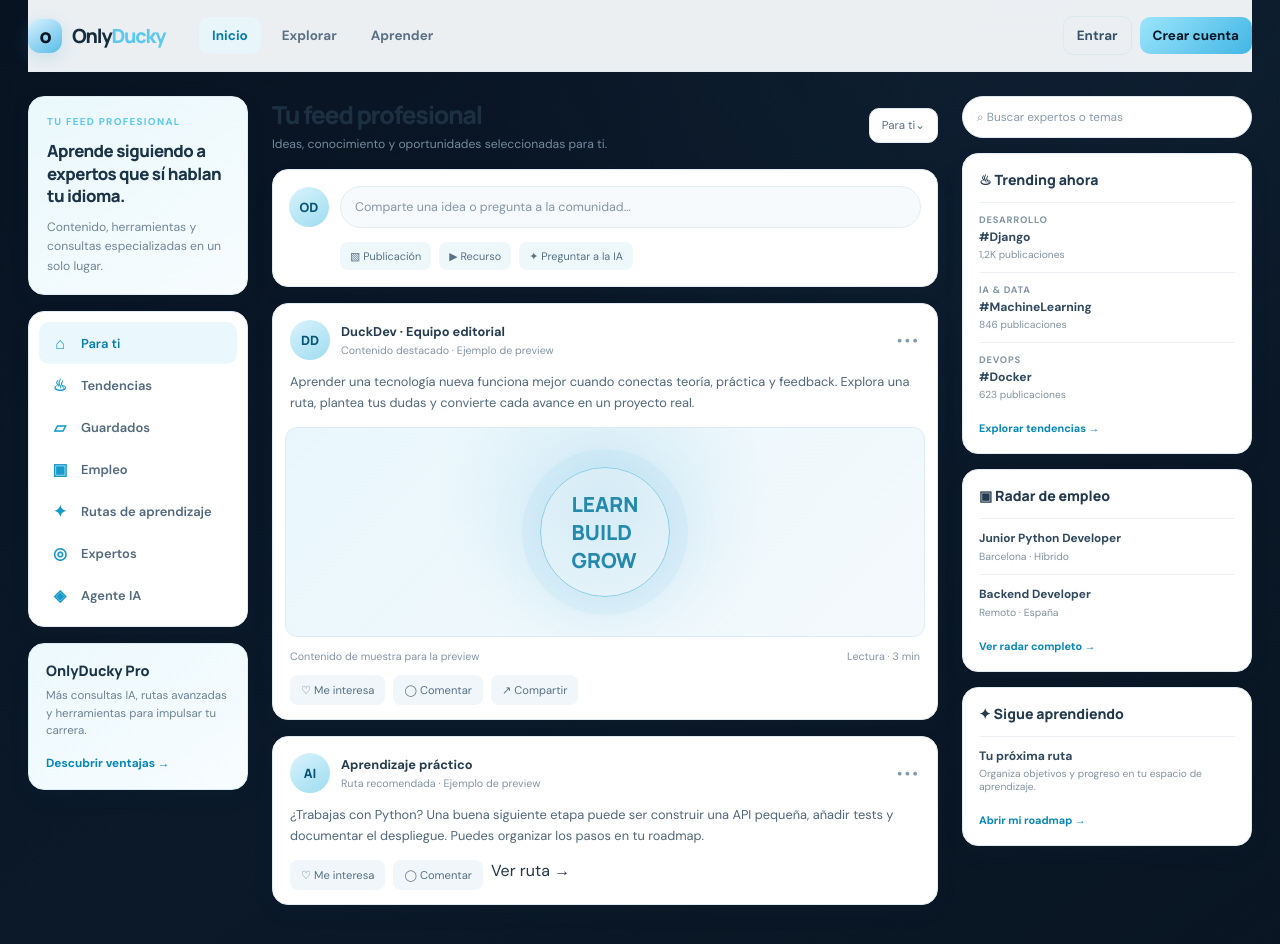
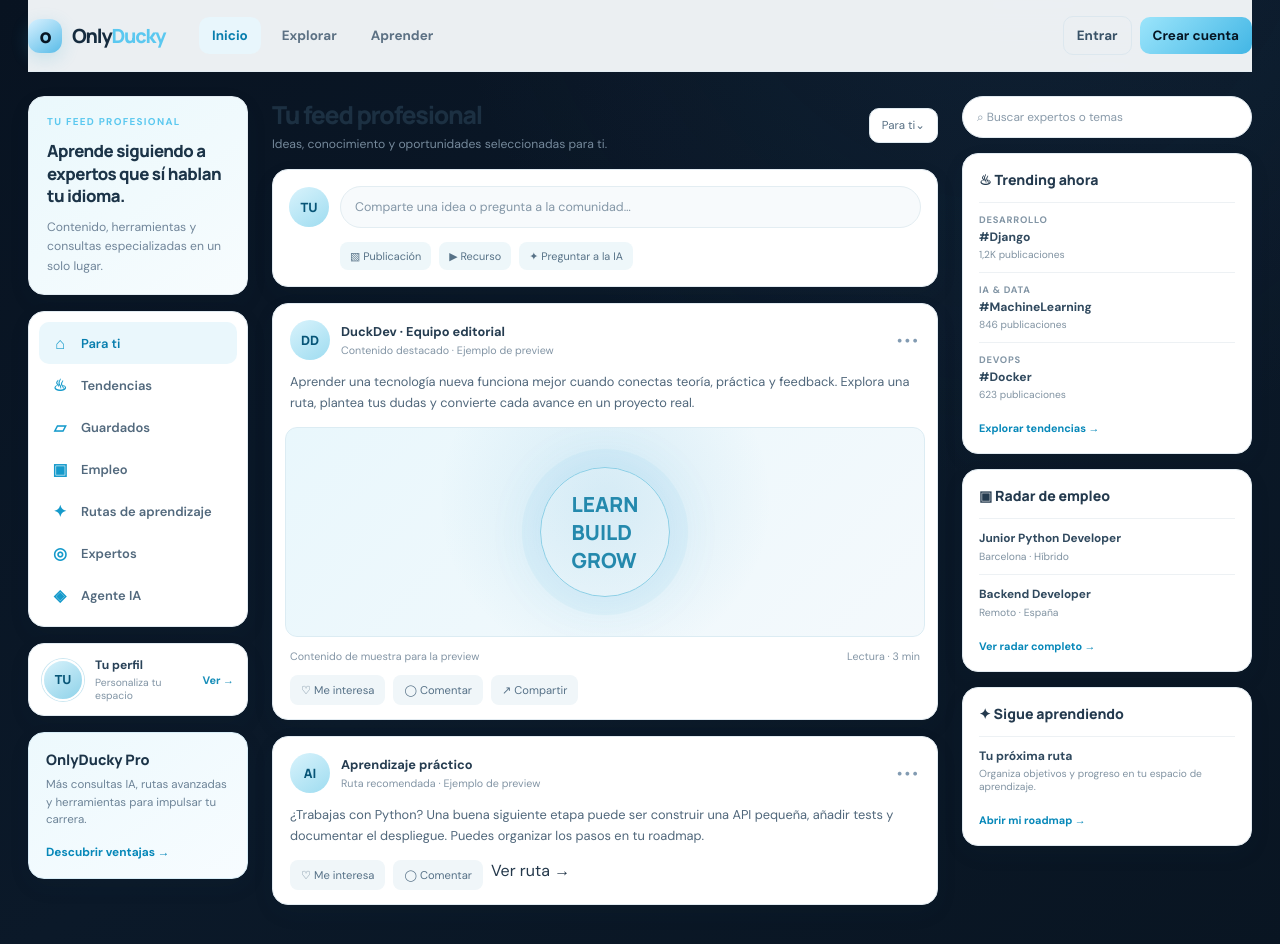
Before and after one commit to CWM-du/OnlyDucks, a Next.js app: page / in a window 1280 px wide. Shown: the top 944 px of the page. Built offline with nearby package versions, Linux system fonts and the light colour scheme.

Commit message:
feat: add user profile and avatar to feed sidebar

```diff
--- a/src/app/page.tsx
+++ b/src/app/page.tsx
@@ -53,6 +53,11 @@ export default function HomePage() {
               </Link>
             ))}
           </nav>
+          <section className="od-sidebar-card od-profile-card" aria-label="Mi perfil">
+            <span className="od-profile-avatar" aria-label="Avatar de usuario">TU</span>
+            <div className="od-profile-meta"><strong>Tu perfil</strong><span>Personaliza tu espacio</span></div>
+            <Link className="od-profile-link" href="/profile" aria-label="Abrir mi perfil">Ver →</Link>
+          </section>
           <section className="od-sidebar-card od-pro-card">
             <strong>OnlyDucky Pro</strong>
             <p>Más consultas IA, rutas avanzadas y herramientas para impulsar tu carrera.</p>
@@ -68,7 +73,7 @@ export default function HomePage() {
 
           <section className="od-composer" aria-label="Crear publicación">
             <div className="od-composer-top">
-              <span className="od-avatar">OD</span>
+              <span className="od-avatar">TU</span>
               <div className="od-composer-prompt">Comparte una idea o pregunta a la comunidad…</div>
             </div>
             <div className="od-composer-actions"><span>▧ Publicación</span><span>▶ Recurso</span><span>✦ Preguntar a la IA</span></div>
```
